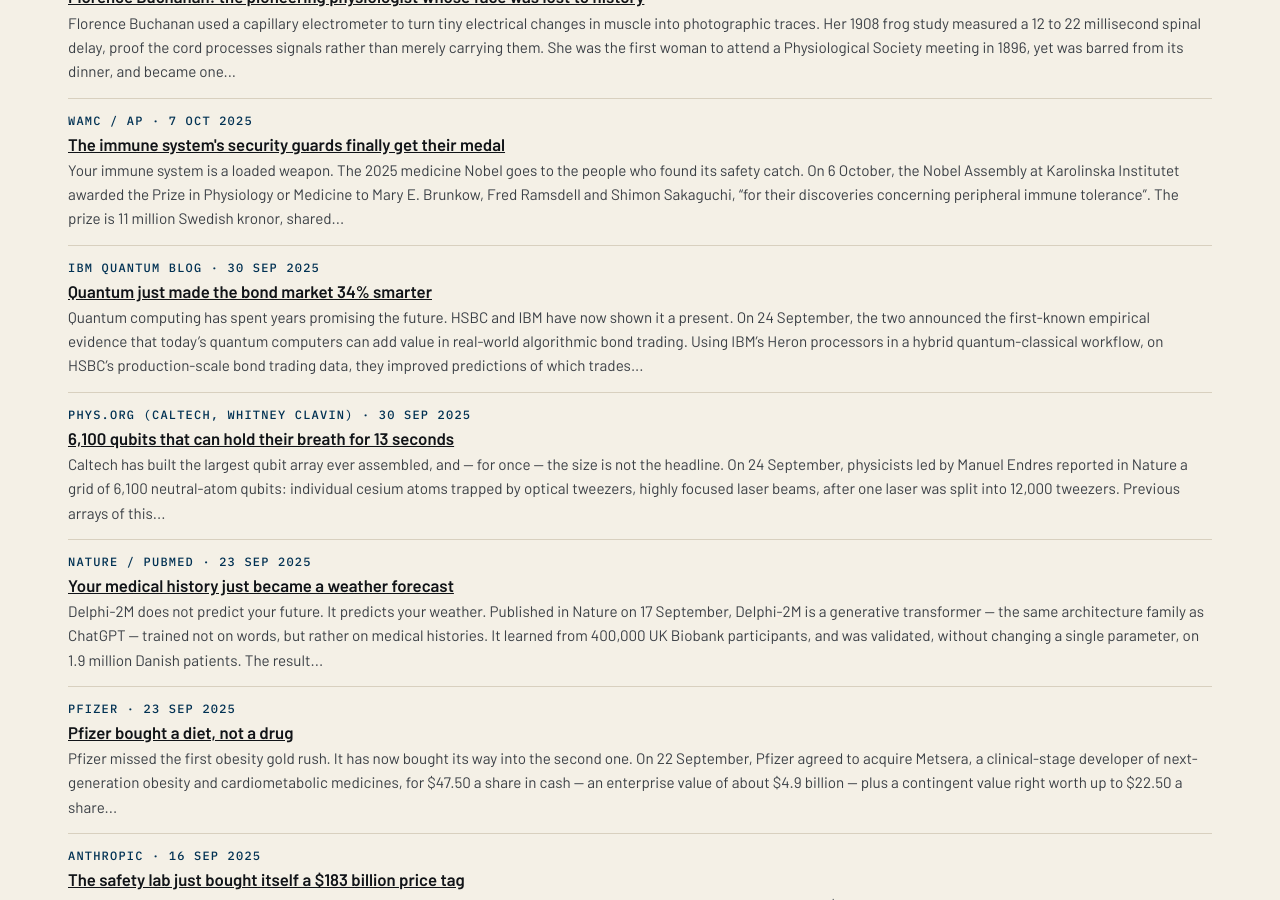
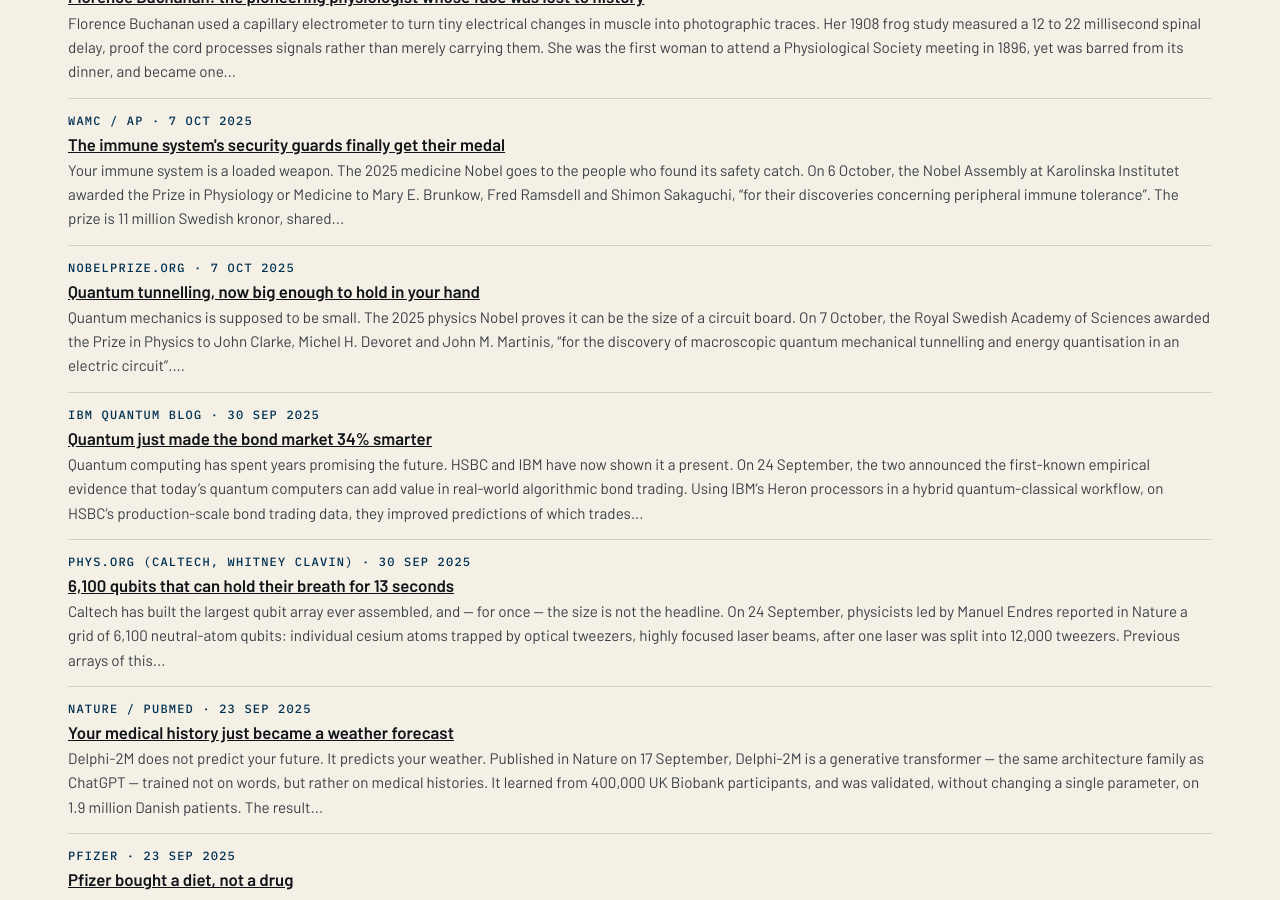
Before and after one commit to katz-news/katz.news, a Jekyll site: the page built from briefs/index.html, in a window 1280 px wide and 900 px high, scrolled down 14696 px. Built offline with Jekyll 4.4.1, drawn with Linux system fonts in a browser that asks for light colours.

```diff
--- a/_data/build.yml
+++ b/_data/build.yml
@@ -1 +1 @@
-published_at: 2026-11-06T18:22:35Z
+published_at: 2026-11-06T18:23:32Z
--- /dev/null
+++ b/_posts/briefs/2026-11-06-quantum-tunnelling-now-big-enough-to-hold-in-your-hand.md
@@ -0,0 +1,17 @@
+---
+published: true
+title: Quantum tunnelling, now big enough to hold in your hand
+date: 2025-10-07
+section: science
+source_name: NobelPrize.org
+source_url: https://www.nobelprize.org/prizes/physics/2025/press-release/
+---
+Quantum mechanics is supposed to be small. The 2025 physics Nobel proves it can be the size of a circuit board.
+
+On 7 October, the Royal Swedish Academy of Sciences awarded the Prize in Physics to John Clarke, Michel H. Devoret and John M. Martinis, "for the discovery of macroscopic quantum mechanical tunnelling and energy quantisation in an electric circuit". In 1984 and 1985, at the University of California, Berkeley, the three ran experiments on a superconducting circuit — a system big enough to be held in the hand — and showed both quantum tunnelling and quantised energy levels in it.
+
+Tunnelling is the trick by which a particle moves straight through a barrier it has no right to cross. The laureates showed that whole groups of particles, acting as one, can do the same. The current kept a recognisable identity as a single quantum entity throughout, and could only absorb or release energy in specific, quantised amounts.
+
+This is not a curiosity, but rather the foundation of the modern world: superconducting qubits, the heart of many of today's quantum computers, and the ultra-sensitive measurements inside MRI machines, all trace back to this work.
+
+Conclusion: quantum physics is not microscopic, but rather macroscopic — palm-sized physics, with a Nobel to prove it.
```
